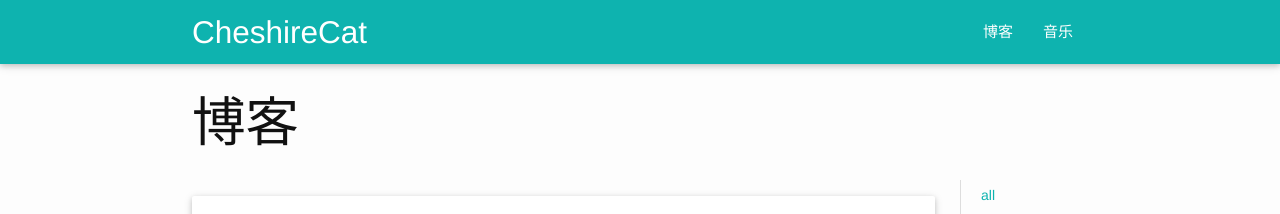
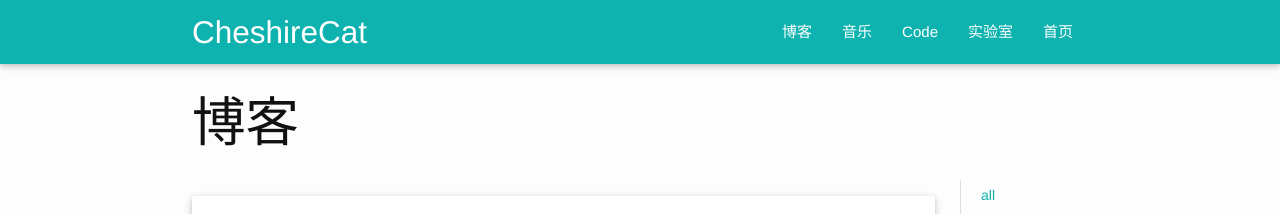
Before and after one commit to CheshireJCat/blog2, a Jekyll site: the page built from index.html, in a window 1280 px wide. Shown: the top 214 px of the page. Built offline with Jekyll 4.4.1, drawn with Linux system fonts in a browser that asks for light colours.

Commit message:
add link

```diff
--- a/_includes/header.html
+++ b/_includes/header.html
@@ -5,7 +5,10 @@
     <a class="brand-logo" href="/">{{ site.title }}</a>
     <ul id="nav-mobile" class="hide-on-med-and-down right">
       <li><a href="{{site.baseurl}}/">博客</a></li>
-      <li><a href="/modules/music">音乐</a></li>
+      <li><a href="/music">音乐</a></li>
+      <li><a href="/code">Code</a></li>
+      <li><a href="/lab">实验室</a></li>
+      <li><a href="/">首页</a></li>
     </ul>
 
   </div>
```
